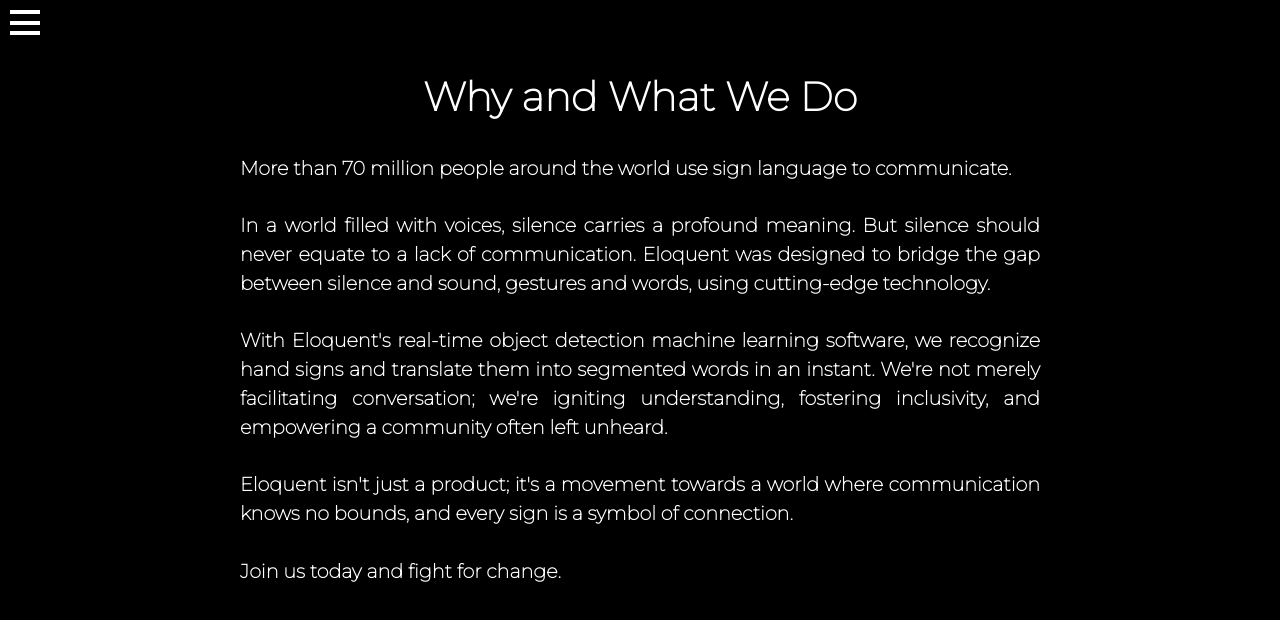
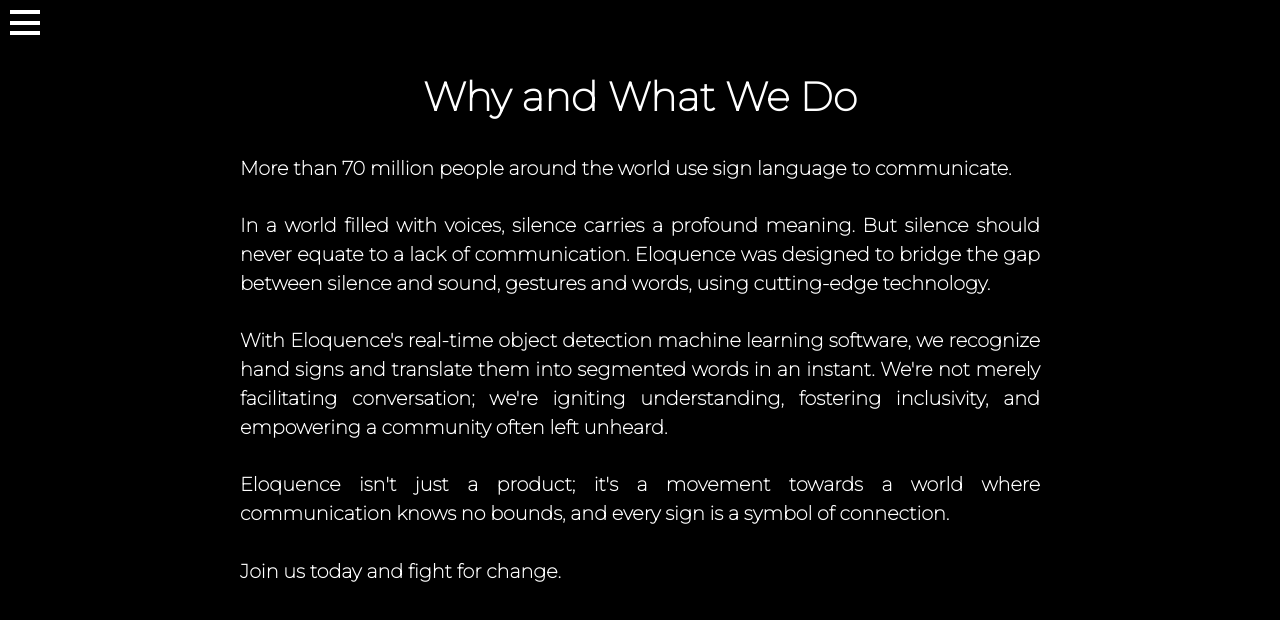
Before and after one commit to thenerd31/eloquence, a React (Create React App) app: page /why-we-do in a window 1280 px wide. Shown: the top 620 px of the page. Built offline with nearby package versions, Linux system fonts and the light colour scheme.

Commit message:
eloquence

```diff
--- a/src/HomePage.js
+++ b/src/HomePage.js
@@ -13,7 +13,7 @@
       <header className="App-header">
         <div className="app-name">
           <h1>
-            Eloquent
+            Eloquence
           </h1>
           <p className="app-description">
             Object detection in sign language.
--- a/src/WhyWeDo.js
+++ b/src/WhyWeDo.js
@@ -11,17 +11,17 @@
       <br></br>
       <br></br>
       In a world filled with voices, silence carries a profound meaning. But silence
-      should never equate to a lack of communication. Eloquent was designed to bridge
+      should never equate to a lack of communication. Eloquence was designed to bridge
       the gap between silence and sound, gestures and words, using cutting-edge technology.
       <br></br>
       <br></br>
-      With Eloquent's real-time object detection machine learning software, we recognize
+      With Eloquence's real-time object detection machine learning software, we recognize
       hand signs and translate them into segmented words in an instant. We're not merely
       facilitating conversation; we're igniting understanding, fostering inclusivity, and
       empowering a community often left unheard.
       <br></br>
       <br></br>
-      Eloquent isn't just a product; it's a movement towards a world where communication
+      Eloquence isn't just a product; it's a movement towards a world where communication
       knows no bounds, and every sign is a symbol of connection.
       <br></br>
       <br></br>
```
